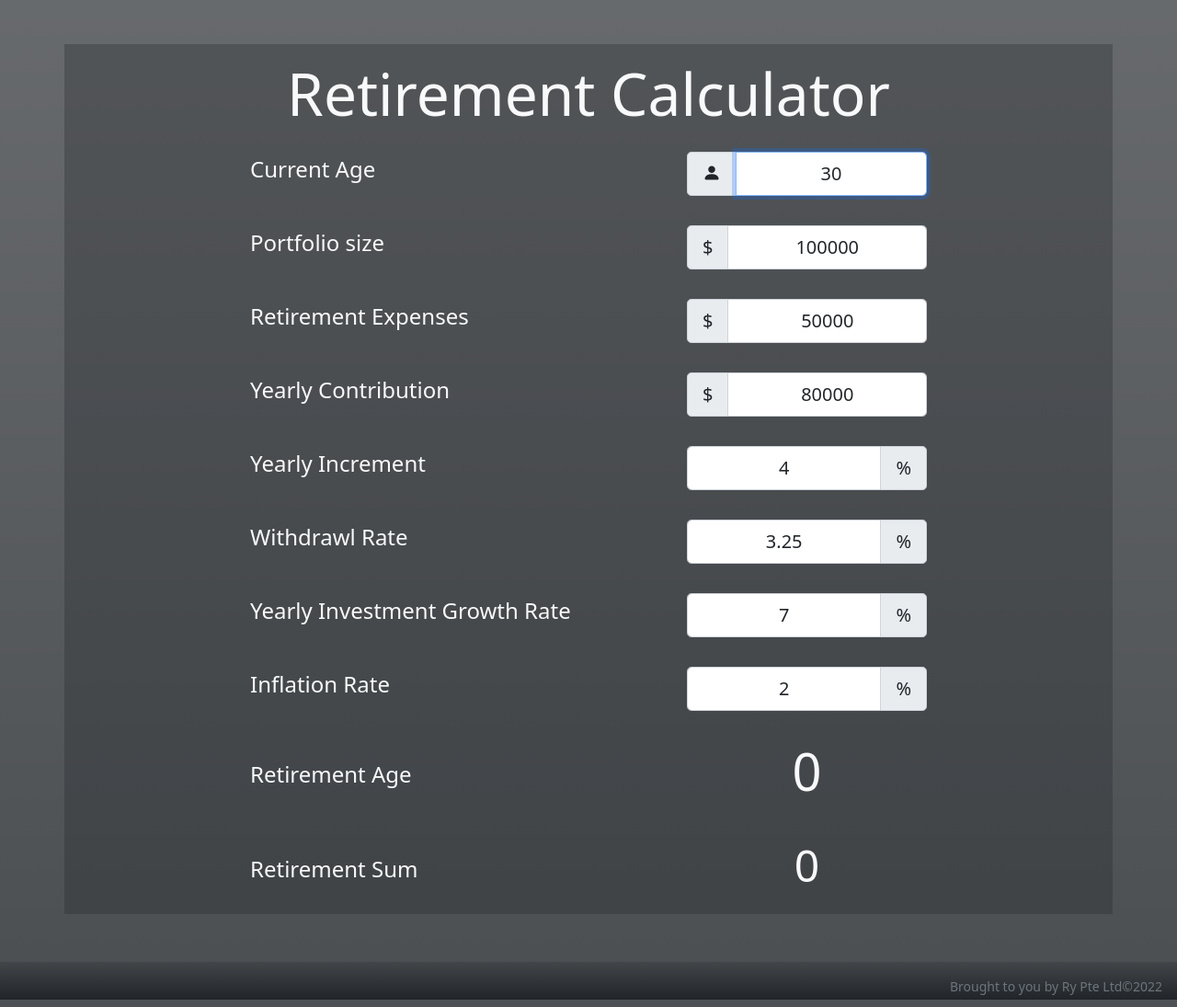
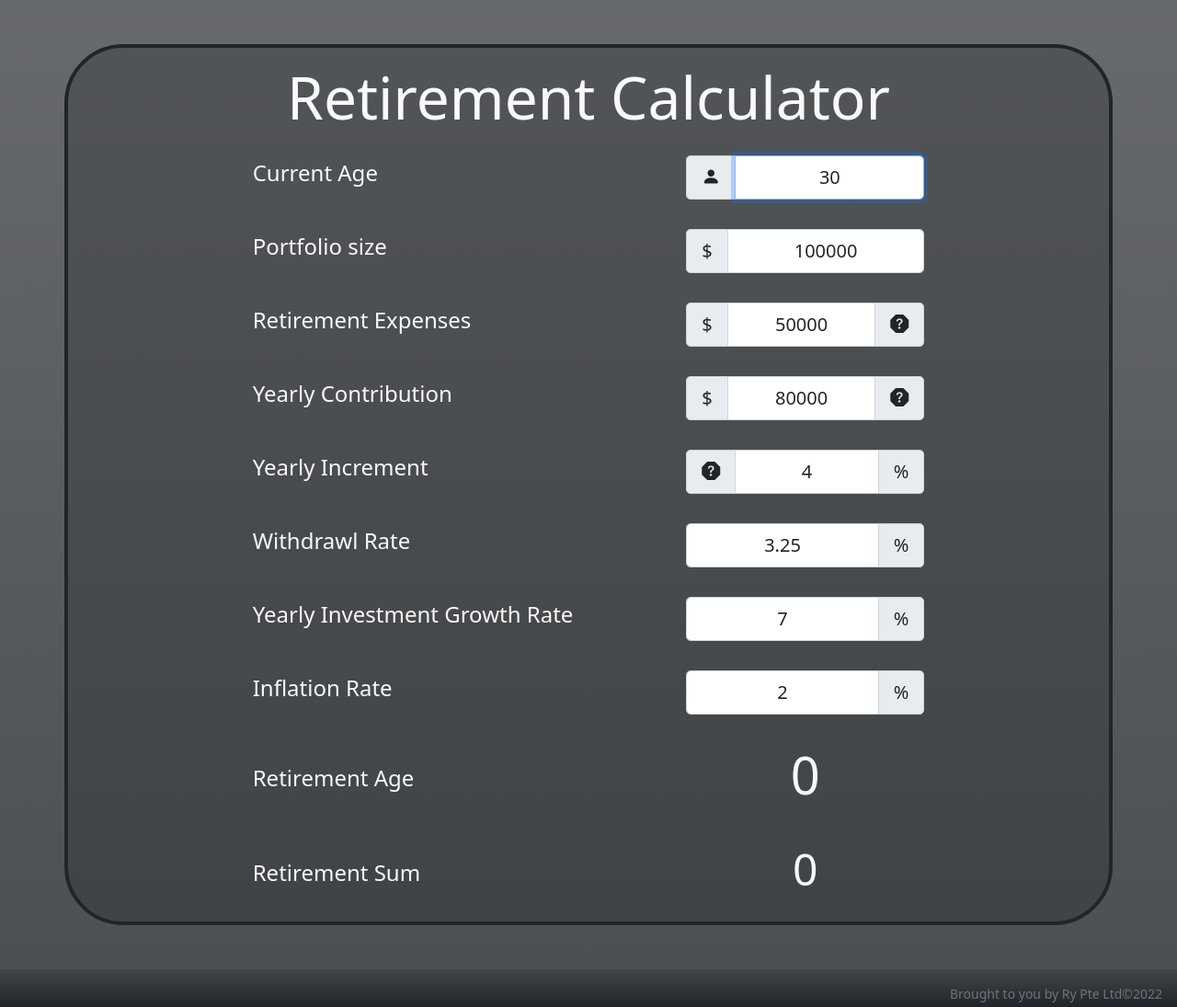
Before and after one commit to ryryry-3302/RyNance, a Flask app: page /retirement in a window 1280 px wide. Shown: the part 100-1195 px from the top of the page at 92% size. Run offline with Flask 2, Linux system fonts and the light colour scheme; the visitor is signed in with stand-in values (Sample User, id 1); some libraries are stand-ins or nearby versions.

```diff
--- a/templates/layout.html
+++ b/templates/layout.html
@@ -73,8 +73,14 @@
     </header>
 
     <main class="container-fluid py-5 text-center bg-dark bg-gradient" style="--bs-bg-opacity: .8;">
-            {% block main
-            %}{% endblock %}
+            {% block main%}
+            {% endblock %}
+            <script>
+                var tooltipTriggerList = [].slice.call(document.querySelectorAll('[data-bs-toggle="tooltip"]'))
+                var tooltipList = tooltipTriggerList.map(function (tooltipTriggerEl) {
+                    return new bootstrap.Tooltip(tooltipTriggerEl)
+                })
+            </script>
     </main>
 
     <footer class="small text-end text-light bg-dark bg-gradient">
--- a/templates/retirement.html
+++ b/templates/retirement.html
@@ -6,7 +6,7 @@
 
 {% block main %}
 <script src="/static/retirement_calc.js"></script>
-<div class="container-md bg-dark text-start" style="--bs-bg-opacity: 0.3;">
+<div class="container-md bg-dark text-start border border-4 border-dark" style="--bs-bg-opacity: 0.3; border-radius: 4rem;">
     <div class="row justify-content-center align-items-center">
         <div class="col-8 my-3">
             <h1 class="display-3 tw-bolder text-light text-center">Retirement Calculator</h1>
@@ -44,6 +44,9 @@
             <div class="input-group input-group-lg">
                 <span class="input-group-text">$</span>
                 <input required type="text" class="form-control text-center" value="50000" id="withd" placeholder="Yearly Contribution">
+                <span class="input-group-text">
+                    <i class="bi bi-question-octagon-fill" data-bs-toggle="tooltip" data-bs-placement="right" title="In today's dollars."></i>
+                </span>
             </div>
         </div>
     </div>
@@ -55,6 +58,9 @@
             <div class="input-group input-group-lg">
                 <span class="input-group-text">$</span>
                 <input required type="text" class="form-control text-center" value="80000" id="contribution" placeholder="Yearly Contribution">
+                <span class="input-group-text">
+                    <i class="bi bi-question-octagon-fill" data-bs-toggle="tooltip" data-bs-placement="right" title="Amount of money invested annually in today's dollars."></i>
+                </span>
             </div>
         </div>
     </div>
@@ -64,7 +70,9 @@
         </div>
         <div class="col-md-3 mb-3">
             <div class="input-group input-group-lg">
-
+                <span class="input-group-text">
+                    <i class="bi bi-question-octagon-fill" data-bs-toggle="tooltip" data-bs-placement="left" title="On average employees experience a raise of 3-3.5% yearly"></i>
+                </span>
                 <input required type="text" class="form-control text-center" value="4" id="incrementrate" placeholder="Growth Rate">
                 <span class="input-group-text">%</span>
             </div>
```
Also changed, not shown: templates/index.html (+1 -6 lines), 2 other files.
